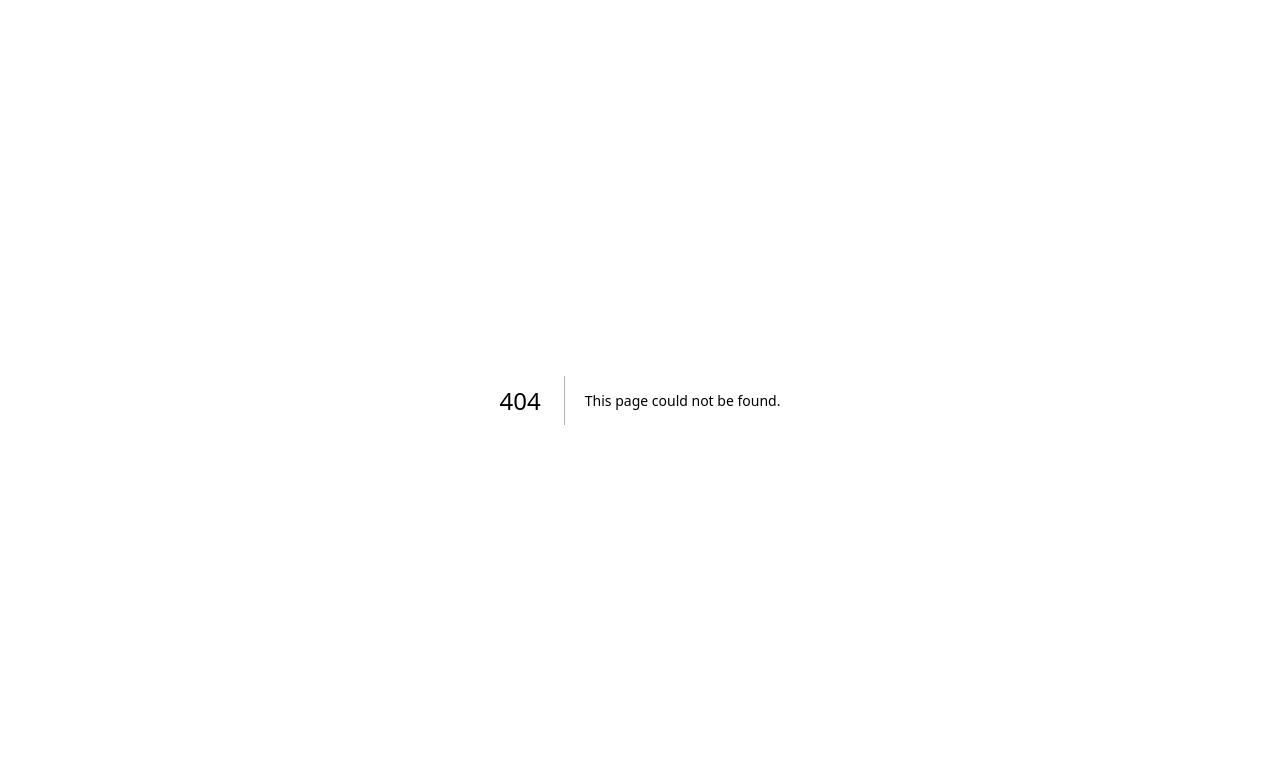
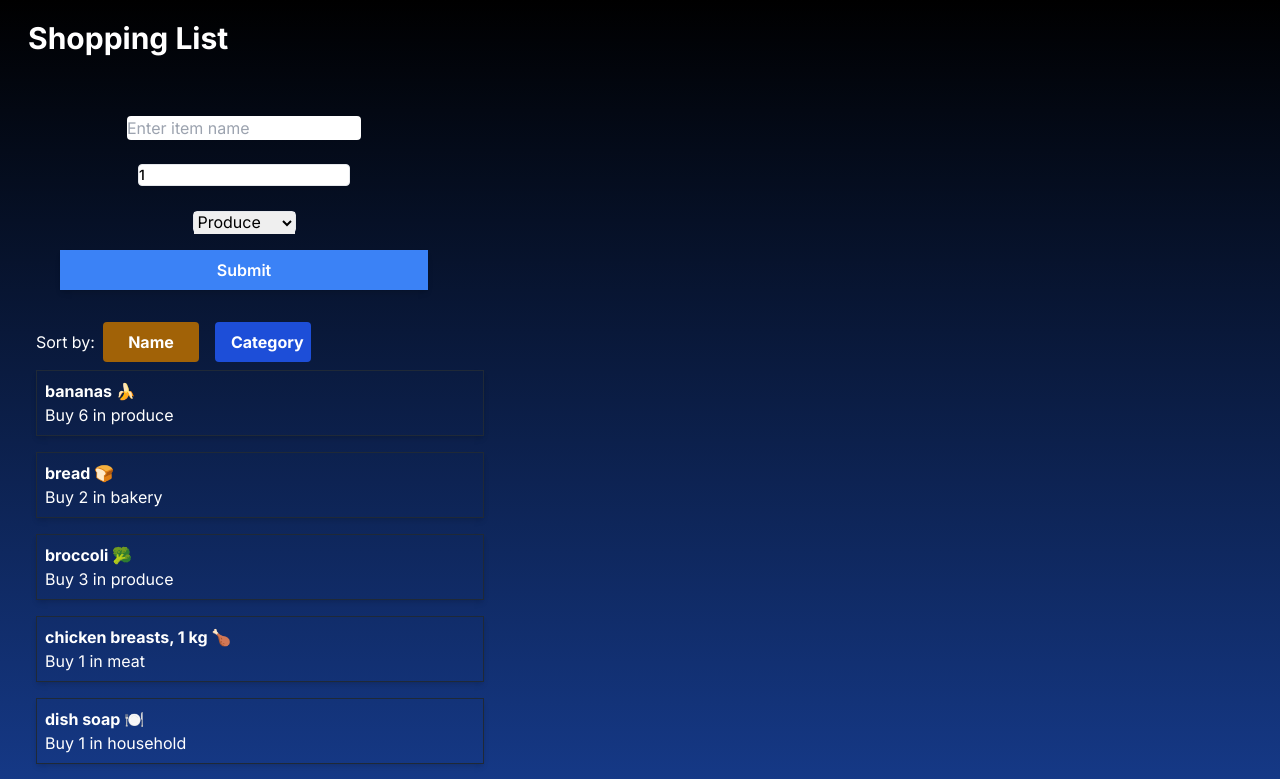
Before and after one commit to AsenaiShiberim/cprg306-assignments, a Next.js app: page /week-6 in a window 1280 px wide. Before the commit this address had no page. Shown: the top 779 px of the page. Built offline with nearby package versions, Linux system fonts and the light colour scheme.

Commit message:
week-6
Managing State. Adding new items to the shopping list and displaying it.

```diff
--- a/app/page.js
+++ b/app/page.js
@@ -22,6 +22,11 @@
                 <Link href="week-5" className="block mb-4">Week 5 Assignments</Link>
                 </li>
               </ul>
+              <ul>
+                <li>
+                <Link href="week-6" className="block mb-4">Week 6 Assignments</Link>
+                </li>
+              </ul>
             </div>
         </li>
       </ul>
--- /dev/null
+++ b/app/week-6/item-list.js
@@ -0,0 +1,37 @@
+"use client";
+import Item from "./item";
+
+import { useState } from "react";
+
+export default function ItemList({items}){
+  const [sortBy, setSortBy] = useState("name");
+
+  const sortedItems = [...items];
+
+  if (sortBy === "name"){
+    sortedItems.sort((a,b) => a.name.localeCompare(b.name));
+  }
+  else if (sortBy === "category"){
+    sortedItems.sort((a,b) => a.category.localeCompare(b.category));
+  }
+
+
+
+return(
+  <div>
+    <label> Sort by:</label>
+      <button onClick={() => setSortBy("name")}  className="bg-yellow-700 hover:bg-yellow-600 text-white font-bold py-2 px-4 rounded m-2 w-24">Name</button>
+      <button onClick={() => setSortBy("category")} className="bg-blue-700 hover:bg-yellow-500 text-white font-bold py-2 px-4 rounded m-2 w-24">Category</button>
+
+      <div >
+        {sortedItems.map((item, index) => {
+          return <Item key={index} name={item.name} quantity={item.quantity} category={item.category} />
+        })}
+  </div>
+  </div>
+)
+
+
+
+
+}
--- /dev/null
+++ b/app/week-6/item.js
@@ -0,0 +1,16 @@
+export default function Item({name,quantity,category}){
+    return(
+        <main className="border border-gray-800 p-2 max-w-md bg-transparent shadow-md mb-4">
+            <p className="text-white font-bold">{name}</p>
+            {quantity && (
+             <h1>
+                 Buy {quantity} in {category}
+             </h1>
+
+            )}
+        </main>
+    );
+
+
+
+ }
--- /dev/null
+++ b/app/week-6/items.json
@@ -0,0 +1,74 @@
+[
+    {
+      "id": "1h2GJKH12gkHG31h1H",
+      "name": "milk, 4 L 🥛",
+      "quantity": 1,
+      "category": "dairy"
+    },
+    {
+      "id": "2KJH3k2j3H1k2J3K1H",
+      "name": "bread 🍞",
+      "quantity": 2,
+      "category": "bakery"
+    },
+    {
+      "id": "3h2KJH3k2j3H1k2J3",
+      "name": "eggs, dozen 🥚",
+      "quantity": 2,
+      "category": "dairy"
+    },
+    {
+      "id": "4k2J3K1H2GJKH12gk",
+      "name": "bananas 🍌",
+      "quantity": 6,
+      "category": "produce"
+    },
+    {
+      "id": "5H1h1H2KJH3k2j3H",
+      "name": "broccoli 🥦",
+      "quantity": 3,
+      "category": "produce"
+    },
+    {
+      "id": "6H1k2J3K1H2GJKH1",
+      "name": "chicken breasts, 1 kg 🍗",
+      "quantity": 1,
+      "category": "meat"
+    },
+    {
+      "id": "7gkHG31h1H2KJH3k",
+      "name": "pasta sauce 🍝",
+      "quantity": 3,
+      "category": "canned goods"
+    },
+    {
+      "id": "8j3H1k2J3K1H2GJK",
+      "name": "spaghetti, 454 g 🍝",
+      "quantity": 2,
+      "category": "dry goods"
+    },
+    {
+      "id": "9H12gkHG31h1H2KJ",
+      "name": "toilet paper, 12 pack 🧻",
+      "quantity": 1,
+      "category": "household"
+    },
+    {
+      "id": "10H3k2j3H1k2J3K1",
+      "name": "paper towels, 6 pack",
+      "quantity": 1,
+      "category": "household"
+    },
+    {
+      "id": "11k2J3K1H2GJKH12",
+      "name": "dish soap 🍽️",
+      "quantity": 1,
+      "category": "household"
+    },
+    {
+      "id": "12GJKH12gkHG31h1",
+      "name": "hand soap 🧼",
+      "quantity": 4,
+      "category": "household"
+    }
+  ]
--- /dev/null
+++ b/app/week-6/new-item.js
@@ -0,0 +1,69 @@
+"use client";
+import { useState } from "react";
+
+export default function NewItem({onAddItem}) {
+    const [name,setName] = useState("");
+    const [quantity,setQuantity] = useState(1);
+    const [category,setCategory] = useState("Produce");
+
+    const generateId = () => {
+        return Math.random().toString(36).substr(2, 9);
+    }
+
+   const handleSubmit = (event) => {
+       event.preventDefault();
+
+         const newItem = {
+                id: generateId(),
+                name: name,
+                quantity: quantity,
+                category: category
+            };
+        onAddItem(newItem);
+
+
+
+    }
+
+
+return(
+    <div className="flex justify-center w-full text-center  flex-col items-start" >
+        <h1></h1>
+        <form onSubmit={handleSubmit} className="p-2 m-4 border-transparent p-2 rounded-1g focus:border-transparent focus:ring-0 text-black max-w-sm w-full">
+        <label className="text-black p-6">
+
+            <input type="text"
+            value={name}
+            placeholder="Enter item name"
+            className="mt-1 border-2border rounded text-black"
+            onChange={event => setName(event.target.value)} />
+        </label >
+        <label className="block text-sm font-medium text-gray-700 p-6">
+            <input type="number"
+            value={quantity}
+            className="text-black border rounded"
+            onChange={event => setQuantity(event.target.value)} />
+        </label>
+        <label className="text-black border rounded">
+
+            <select value={category} onChange={event => setCategory(event.target.value)} >
+                <option value="Produce">Produce</option>
+                <option value="Dairy">Dairy</option>
+                <option value="Bakery">Bakery</option>
+                <option value="Meat">Meat</option>
+                <option value="Pantry">Frozen</option>
+                <option value="Frozen">Dry Goods</option>
+                <option value="Beverages">Beverages</option>
+                <option value="Snacks">Snacks</option>
+                <option value="Canned">Canned</option>
+                <option value="Alcohol">Alcohol</option>
+                <option value="Other">Other</option>
+
+            </select>
+        </label>
+        <button type="submit" className="w-full mt-4 py-2 bg-blue-500 text-white font-semibold
+        rounded-1g shadow-md hover:bg-blue-700 focus:outline-none focus:ring-blue-700 ">Submit</button>
+        </form>
+    </div>
+)
+}
--- /dev/null
+++ b/app/week-6/page.js
@@ -0,0 +1,32 @@
+'use client';
+import ItemList from "./item-list";
+import NewItem from "./new-item";
+import ItemData from "./items.json";
+
+import { useState } from "react";
+
+export default function Page() {
+  // Initialize state variable for items with data from items.json
+  const [items, setItems] = useState(ItemData);
+
+
+  const handleAddItem = (newItem) => {
+
+    setItems([...items, newItem]);
+  };
+
+
+  return (
+    <div className="bg-gradient-to-b from-black to-blue-600 min-h-screen">
+      <main className="ml-4 text-white p-3">
+        <h1 className="text-3xl font-bold mt-2">Shopping List</h1>
+        <div className="my-2 ml-2 mt-8">
+
+          <NewItem onAddItem={handleAddItem} />
+
+          <ItemList items={items} />
+        </div>
+      </main>
+    </div>
+  );
+}
```
